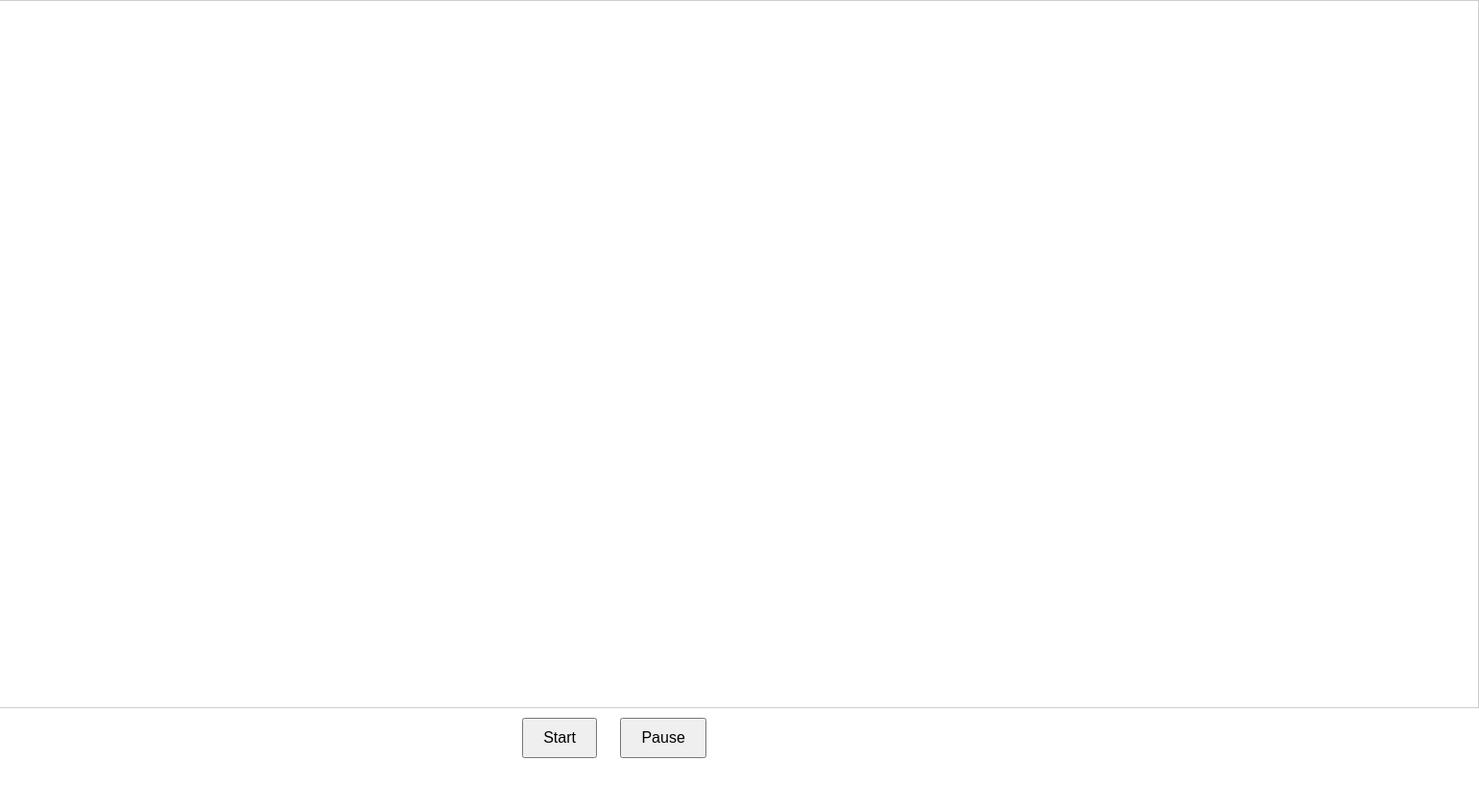
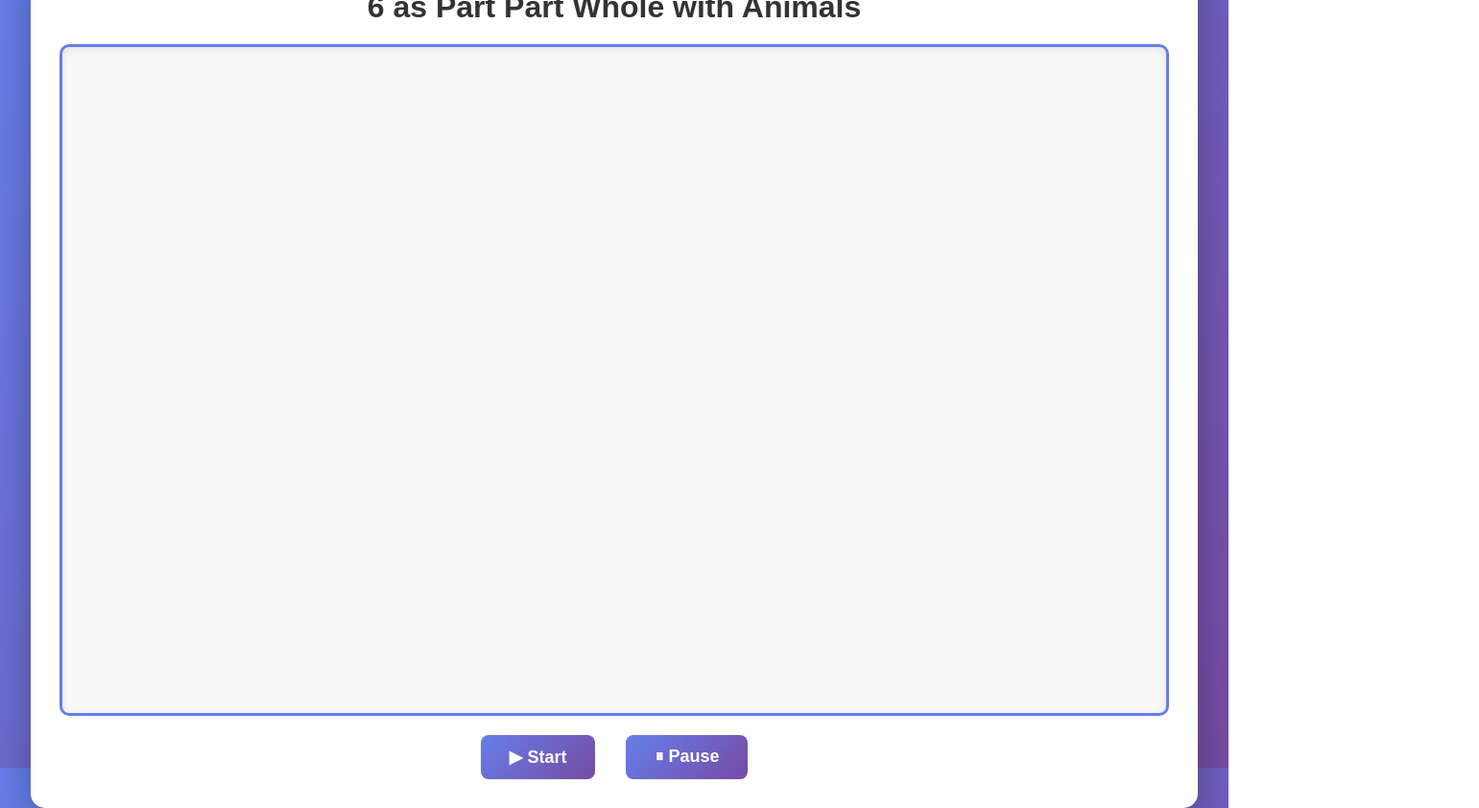
Before and after one commit to numericsfoundation/sixanimals, a plain HTML site: page index.html in a window 1280 px wide. Shown: the whole page at 96% size, 1541 px wide, since content can reach past the window. Before the commit the page ends 800 px from the top, so only its background shows below. Drawn offline with Linux system fonts and the light colour scheme.

Commit message:
Revamp index.html with new styles and structure
Refactor HTML and CSS for improved layout and styling.

```diff
--- a/index.html
+++ b/index.html
@@ -1,62 +1,118 @@
-
 <!DOCTYPE html>
 <html>
 <head>
 <meta charset="UTF-8">
 <title>6 as Part Part Whole with Animals</title>
 <style>
-body{
-  margin:0;
-  display:flex;
-  flex-direction:column;
-  align-items:center;
-  justify-content:center;
-  height:100vh;
-  font-family:Arial, Helvetica, sans-serif;
-  background:#ffffff;
+* {
+  margin: 0;
+  padding: 0;
+  box-sizing: border-box;
 }
-.slide{
-  width:1800px;
-  height:1000px;
-  position:relative;
-  border:1px solid #ccc;
-  overflow:hidden;
+
+body {
+  background: linear-gradient(135deg, #667eea 0%, #764ba2 100%);
+  display: flex;
+  flex-direction: column;
+  align-items: center;
+  justify-content: center;
+  height: 100vh;
+  font-family: Arial, Helvetica, sans-serif;
 }
-.animal{
-  position:absolute;
-  transform:translate(-50%,-50%);
-  font-size:96px;
-  filter:drop-shadow(8px 10px 8px rgba(0,0,0,0.28));
+
+.container {
+  text-align: center;
+  background: white;
+  padding: 30px;
+  border-radius: 15px;
+  box-shadow: 0 10px 40px rgba(0, 0, 0, 0.3);
+  width: 95%;
+  max-width: 1400px;
+}
+
+h1 {
+  color: #333;
+  margin-bottom: 20px;
+  font-size: 32px;
+}
+
+.slide {
+  width: 100%;
+  height: 700px;
+  position: relative;
+  background: #f9f9f9;
+  overflow: hidden;
+  border-radius: 10px;
+  border: 3px solid #667eea;
+  margin: 20px 0;
+  box-shadow: inset 0 2px 10px rgba(0, 0, 0, 0.1);
+}
+
+.animal {
+  position: absolute;
+  transform: translate(-50%, -50%);
+  font-size: 96px;
+  filter: drop-shadow(8px 10px 8px rgba(0, 0, 0, 0.28));
   transition:
     left 1.5s ease-in-out,
     top 1.5s ease-in-out,
     opacity 0.45s ease-in-out,
     transform 0.45s ease-in-out;
-  opacity:1;
+  opacity: 1;
 }
-.animal.fade{
-  opacity:0;
-  transform:translate(-50%,-50%) scale(0.9);
+
+.animal.fade {
+  opacity: 0;
+  transform: translate(-50%, -50%) scale(0.9);
 }
-button{
-  margin:10px;
-  padding:10px 20px;
-  font-size:16px;
+
+.controls {
+  margin-top: 20px;
+  display: flex;
+  gap: 12px;
+  justify-content: center;
+}
+
+button {
+  font-size: 18px;
+  padding: 12px 30px;
+  margin: 0 10px;
+  cursor: pointer;
+  background: linear-gradient(135deg, #667eea 0%, #764ba2 100%);
+  color: white;
+  border: none;
+  border-radius: 8px;
+  font-weight: bold;
+  transition: transform 0.2s, box-shadow 0.2s;
+}
+
+button:hover {
+  transform: translateY(-2px);
+  box-shadow: 0 5px 15px rgba(102, 126, 234, 0.4);
+}
+
+button:active {
+  transform: translateY(0);
 }
 </style>
 </head>
 <body>
 
-<div class="slide" id="slide"></div>
-<div>
-  <button onclick="start()">Start</button>
-  <button onclick="pause()">Pause</button>
+<div class="container">
+  <h1>6 as Part Part Whole with Animals</h1>
+
+  <div class="slide" id="slide"></div>
+
+  <div class="controls">
+    <button onclick="start()">▶ Start</button>
+    <button onclick="pause()">⏸ Pause</button>
+  </div>
 </div>
 
 <script>
 const slide = document.getElementById("slide");
-const cx = 900;
-const cy = 500;
+const cx = slide.offsetWidth / 2;
+const cy = slide.offsetHeight / 2;
 
 let timer = null;
 let running = false;
@@ -104,8 +160,8 @@ function randomStart(){
 
   while(pts.length < 6 && attempts < 7000){
     attempts++;
-    const x = 200 + Math.random() * 1400;
-    const y = 200 + Math.random() * 600;
+    const x = 150 + Math.random() * (slide.offsetWidth - 300);
+    const y = 150 + Math.random() * (slide.offsetHeight - 300);
     let ok = true;
 
     for(const p of pts){
@@ -137,18 +193,18 @@ function partWholeLine(size){
     4 * spacing +
     gapBetweenParts;
 
-  let x = (1800 - totalWidth) / 2 + size / 2;
+  let x = (slide.offsetWidth - totalWidth) / 2 + size / 2;
   const pts = [];
 
   for(let i = 0; i < parts[0]; i++){
-    pts.push({x, y:cy, animal:chosen[0]});
+    pts.push({x, y: cy, animal: chosen[0]});
     x += size + spacing;
   }
 
   x += gapBetweenParts - spacing;
 
   for(let i = 0; i < parts[1]; i++){
-    pts.push({x, y:cy, animal:chosen[1]});
+    pts.push({x, y: cy, animal: chosen[1]});
     x += size + spacing;
   }
 
```
